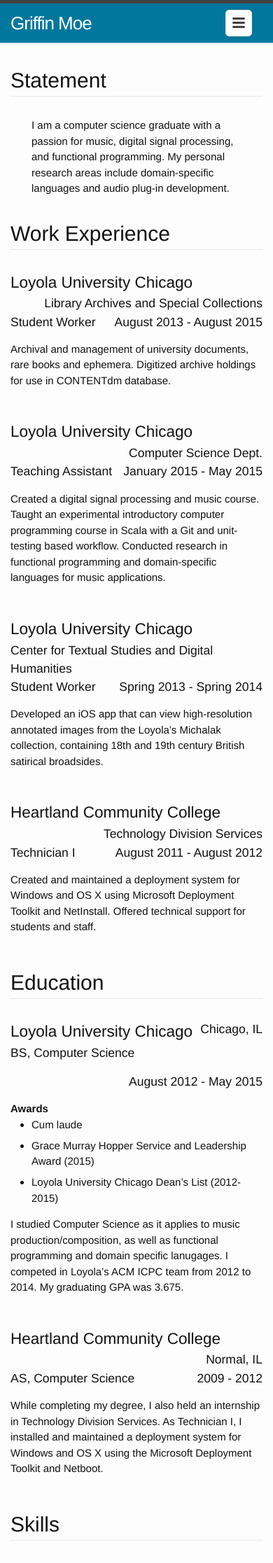
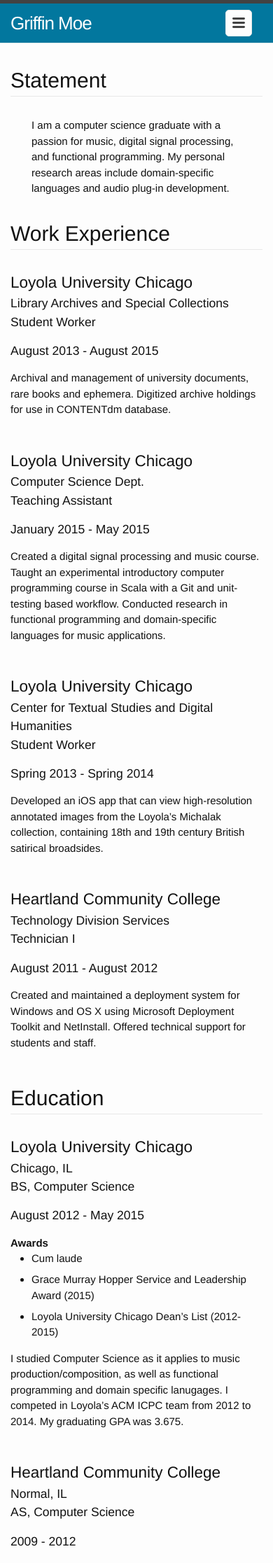
Before and after one commit to gmoe/gmoe.github.io, a Jekyll site: the page built from index.html, in a window 390 px wide. Shown: the top 2233 px of the page at 70% size. Built offline with Jekyll 4.4.1, drawn with Linux system fonts in a browser that asks for light colours.

Commit message:
Fixed aesthetic issues for mobile.

```diff
--- a/_sass/_layout.scss
+++ b/_sass/_layout.scss
@@ -91,6 +91,7 @@
 
         .page-link {
             display: block;
+            color: black;
             padding: 5px 10px;
         }
     }
--- a/_sass/_resume.scss
+++ b/_sass/_resume.scss
@@ -1,13 +1,5 @@
 .section-title {
   margin-bottom: $spacing-unit;
-}
-
-.align-left {
-  float: left;
-}
-
-.align-right {
-  float: right;
 }
 
 .section {
@@ -41,6 +33,16 @@
   }
 }
 
+@media (min-width: $on-laptop) {
+  .align-left {
+    float: left;
+  }
+
+  .align-right {
+    float: right;
+  }
+}
+
 .statement {
   margin-left: $spacing-unit;
   margin-right: $spacing-unit;
```
